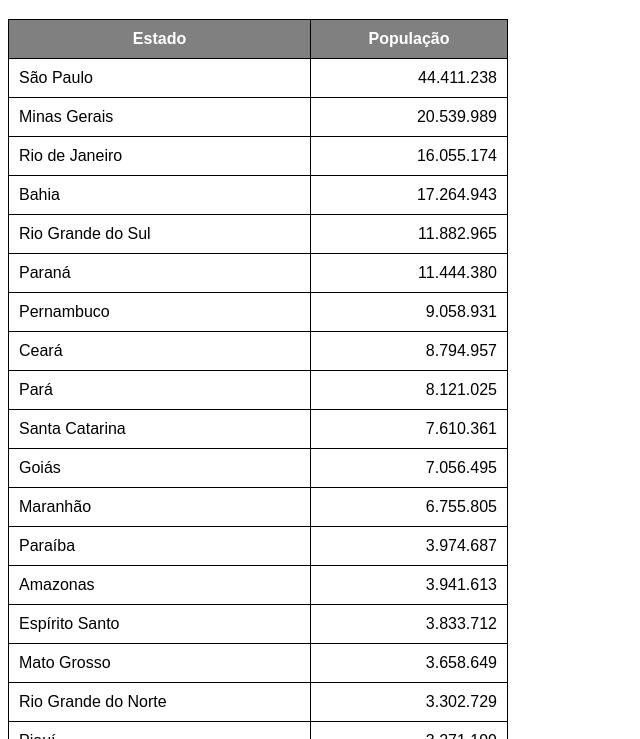
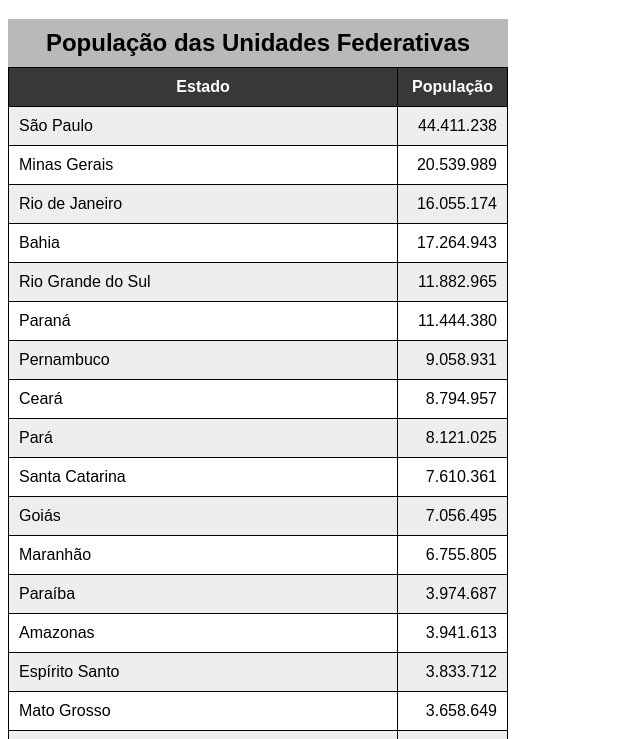
Before and after one commit to LeandroSimioni/html-css, a plain HTML site: page exercicios/ex023/tabela002.html in a window 1280 px wide. Shown: the part 61-800 px from the top of the page, without its empty margins (0-640 px from the left). Drawn offline with Linux system fonts and the light colour scheme.

Commit message:
atualizando estudos

```diff
--- a/exercicios/ex023/tabela002.html
+++ b/exercicios/ex023/tabela002.html
@@ -18,11 +18,30 @@
             border: 1px solid black;
             padding: 10px;
         }
+
+        caption {
+            font-size: 1.5em;
+            font-weight: bold;
+            padding: 10px;
+            background-color: rgb(185, 185, 185);
+        }
         thead, tfoot {
-            background-color: gray;
+            background-color: #383838;
             color: white;
         }
 
+        thead > tr > th {
+            position: sticky;
+            top: -1px;
+            background-color: #383838;
+        }
+
+        tbody > tr:nth-child(odd) {
+            background-color: rgba(211, 211, 211, 0.384);
+        }
+        tbody > tr:nth-child(even) {
+            background-color: white;
+        }
         td.num {
             text-align: right;
         }
@@ -33,6 +52,7 @@
     <!--
     ANATOMIA PARA TABELAS GRANDES
     TABLE
+        CAPTION (LEGENDA)
         THEAD (CABEÇALHO)
             TR,TD,TH
         TBODY(CORPO)
@@ -41,10 +61,11 @@
             TR,TD,TH
     -->
     <table>
+        <caption>População das Unidades Federativas</caption>
         <thead>
             <tr>
-                <th>Estado</th>
-                <th>População</th>
+                <th scope="col">Estado</th>
+                <th scope="col" style="width: 50px;">População</th>
             </tr>
         </thead>
         <tbody>
@@ -158,7 +179,7 @@
             </tr>
         </tbody>
         <tfoot>
-                <th>Total de Habitantes</th>
+                <th scope="row">Total de Habitantes</th>
                 <td class="num"><strong>203.080.756</strong></td>
         </tfoot>
     </table>
```
Also changed, not shown: exercicios/ex023/tabela003.html (added, +48 -0 lines).
